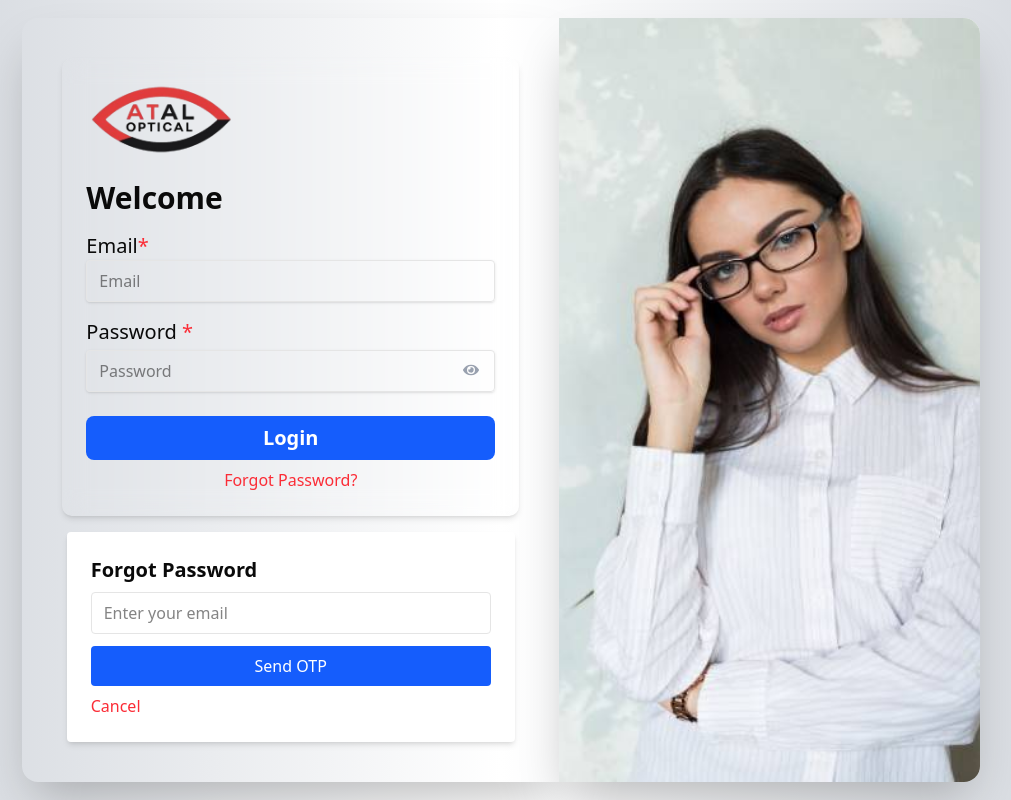
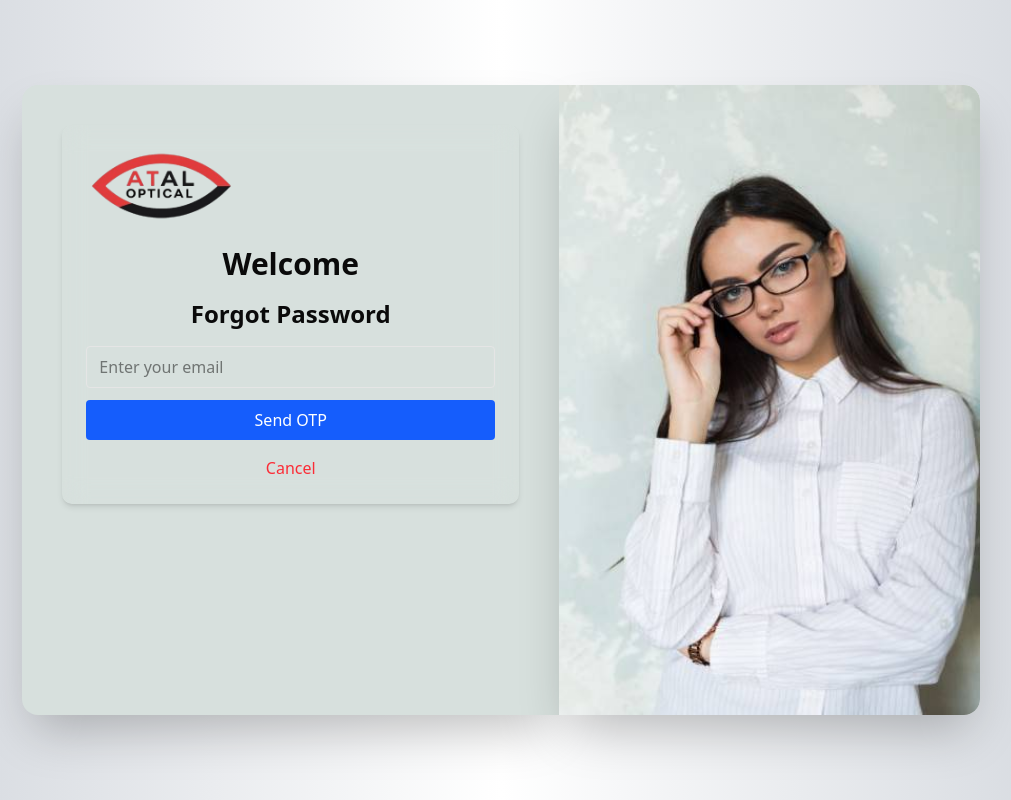
Before and after one commit to DipanshuPatelWWL/ATAL_Dashboard, a React (Vite) app: page /loginNew in a window 1280 px wide. Both pictures are taken after a click on the element "Forgot Password?". Shown: the whole page, without its empty margins (139-1150 px from the left). Built offline with nearby package versions, Linux system fonts and the light colour scheme.

Commit message:
login page redesgin

```diff
--- a/src/page/login/Login.jsx
+++ b/src/page/login/Login.jsx
@@ -1,224 +1,3 @@
-// import React, { useState, useContext } from "react";
-// import { AuthContext } from "../../authContext/AuthContext";
-// import { useNavigate, Link } from "react-router-dom";
-// import Swal from "sweetalert2";
-// import API from "../../API/Api";
-// import { FaEye, FaEyeSlash } from "react-icons/fa";
-// import logo from "../../assets/image/logo.png";
-// import girl2 from "../../assets/image/girl2.jpg";
-
-// const Login = () => {
-//   const [email, setEmail] = useState("");
-//   const [password, setPassword] = useState("");
-//   const { login } = useContext(AuthContext);
-//   const navigate = useNavigate();
-//   const [passwordVisible, setPasswordVisible] = useState(false);
-//   // Forgot password states
-//   const [step, setStep] = useState(1); // 1 = email, 2 = otp, 3 = reset
-//   const [resetEmail, setResetEmail] = useState("");
-//   const [otp, setOtp] = useState("");
-//   const [newPassword, setNewPassword] = useState("");
-
-//   const handleClick = () => {
-//     setPasswordVisible(!passwordVisible);
-//   };
-
-//   // 🔔 Toast
-//   const Toast = Swal.mixin({
-//     toast: true,
-//     position: "top-right",
-//     showConfirmButton: false,
-//     timer: 2000,
-//     timerProgressBar: true,
-//   });
-
-//   const handleSubmit = async (e) => {
-//     e.preventDefault();
-//     const success = await login(email, password);
-
-//     if (success) {
-//       Toast.fire({ icon: "success", title: "Login successful!" });
-//       const storedUser = JSON.parse(localStorage.getItem("user"));
-//       if (storedUser?.role === "admin") navigate("/admin/home");
-//       if (storedUser?.role === "vendor") navigate("/vendor/home");
-//       if (storedUser?.role === "company") navigate("/company/home");
-//     } else {
-//       Toast.fire({ icon: "error", title: "Invalid email or password" });
-//     }
-//   };
-
-//   // Step 1: Request OTP
-//   const sendOtp = async () => {
-//     try {
-//       await API.post("/auth/send-otp", { email: resetEmail });
-//       Toast.fire({ icon: "success", title: "OTP sent to email!" });
-//       setStep(2);
-//     } catch (err) {
-//       Toast.fire({
-//         icon: "error",
-//         title: err.response?.data?.message || "Failed to send OTP",
-//       });
-//     }
-//   };
-
-//   // Step 2: Verify OTP
-//   const verifyOtp = async () => {
-//     try {
-//       await API.post("/auth/verify-otp", { email: resetEmail, otp });
-//       Toast.fire({ icon: "success", title: "OTP verified!" });
-//       setStep(3);
-//     } catch (err) {
-//       Toast.fire({ icon: "error", title: "Invalid OTP" });
-//     }
-//   };
-
-//   // Step 3: Reset Password
-//   const resetPassword = async () => {
-//     try {
-//       await API.post("/auth/reset-password", {
-//         email: resetEmail,
-//         newPassword,
-//       });
-//       Toast.fire({ icon: "success", title: "Password reset successfully!" });
-//       setStep(1);
-//     } catch (err) {
-//       Toast.fire({ icon: "error", title: "Failed to reset password" });
-//     }
-//   };
-
-//   return (
-//     <div className="flex h-screen items-center justify-center bg-gradient-to-r min-h-screen from-gray-300 via-white to-gray-300">
-//       <div className="mb-4 mt-4 flex max-w-6xl flex-col sm:mx-2 xl:flex-row">
-//         {/* Left Side */}
-//         <div className="w-full bg-[#d7e0dd shadow-2xl xl:w-2/3 xl:rounded-bl-2xl xl:rounded-tl-2xl">
-//           <div className="m-10 max-w-5xl">
-//             <form
-//               onSubmit={handleSubmit}
-//               className="backdrop-blur-md p-6 rounded-lg shadow-md w-full"
-//             >
-//               <img
-//                 src={logo}
-//                 loading="lazy"
-//                 alt="logo"
-//                 className="w-[150px] mb-6"
-//               />
-//               <div className="text-3xl font-bold mb-4">Welcome</div>
-//               {/* Email */}
-//               <label>
-//                 <span className="text-xl">
-//                   Email<span className="text-red-500">*</span>
-//                 </span>
-//               </label>
-//               <div className="mb-4">
-//                 <input
-//                   type="email"
-//                   className="w-full appearance-none rounded border px-3 py-2 pr-10 shadow focus:bg-slate-50 focus:shadow focus:outline-none focus:border-red-500"
-//                   placeholder="Email"
-//                   value={email}
-//                   onChange={(e) => setEmail(e.target.value)}
-//                   required
-//                 />
-//               </div>
-//               {/* Password */}
-//               <div className="relative flex flex-col justify-center gap-1 text-left">
-//                 <span className="text-xl">
-//                   Password <span className="text-red-500">*</span>
-//                 </span>
-//                 <input
-//                   type={passwordVisible ? "text" : "password"}
-//                   name="password"
-//                   id="password"
-//                   placeholder="Password"
-//                   required
-//                   value={password}
-//                   onChange={(e) => setPassword(e.target.value)}
-//                   className="w-full appearance-none rounded border mb-6 px-3 py-2 pr-10 shadow focus:bg-slate-50 focus:shadow focus:outline-none focus:border-red-500"
-//                 />
-//                 <button
-//                   type="button"
-//                   className="absolute right-4 top-11 text-gray-400 hover:cursor-pointer"
-//                   onClick={handleClick}
-//                 >
-//                   {passwordVisible ? <FaEyeSlash /> : <FaEye />}
-//                 </button>
-//               </div>
-
-//               {/* Login Button */}
-//               <button
-//                 type="submit"
-//                 className="w-full bg-blue-600 text-white py-2 rounded-md hover:cursor-pointer text-xl font-semibold">
-//                 Login
-//               </button>
-//               <p
-//                 onClick={() =>
-//                   Swal.fire({
-//                     title: "Forgot Password?",
-//                     html:
-//                       step === 1
-//                         ? `<input type="email" id="email" class="swal2-input" placeholder="Enter your email"/>`
-//                         : step === 2
-//                           ? `<input type="text" id="otp" class="swal2-input" placeholder="Enter OTP"/>`
-//                           : `<input type="password" id="newPassword" class="swal2-input" placeholder="Enter new password"/>`,
-//                     confirmButtonText:
-//                       step === 1
-//                         ? "Send OTP"
-//                         : step === 2
-//                           ? "Verify OTP"
-//                           : "Reset Password",
-//                     showCancelButton: true,
-//                     preConfirm: () => {
-//                       if (step === 1) {
-//                         setResetEmail(document.getElementById("email").value);
-//                         sendOtp();
-//                       } else if (step === 2) {
-//                         setOtp(document.getElementById("otp").value);
-//                         verifyOtp();
-//                       } else {
-//                         setNewPassword(
-//                           document.getElementById("newPassword").value
-//                         );
-//                         resetPassword();
-//                       }
-//                     },
-//                   })
-//                 }
-//                 className="text-red-500 cursor-pointer text-center mt-2 block"
-//               >
-//                 Forgot Password?
-//               </p>
-//             </form>
-//           </div>
-//         </div>
-
-//         {/* Right Side */}
-//         <div className="w-full bg-white shadow-2xl xl:w-auto xl:rounded-br-2xl xl:rounded-tr-2xl">
-//           <img
-//             src={girl2}
-//             loading="lazy"
-//             decoding="async"
-//             alt="frame"
-//             className="hidden w-full object-cover xl:block xl:w-[500px] xl:rounded-br-2xl xl:rounded-tr-2xl h-full"
-//           />
-//         </div>
-//       </div>
-//     </div>
-//   );
-// };
-
-// export default Login;
-
-
-
-
-
-
-
-
-
-
-
-
-
 import React, { useState, useContext } from "react";
 import { AuthContext } from "../../authContext/AuthContext";
 import { useNavigate } from "react-router-dom";
@@ -236,16 +15,13 @@ const Login = () => {
   const [passwordVisible, setPasswordVisible] = useState(false);
 
   // Forgot password states
-  const [step, setStep] = useState(0); // 0 = hidden, 1 = email, 2 = otp, 3 = reset
+  const [step, setStep] = useState(0);
   const [resetEmail, setResetEmail] = useState("");
   const [otp, setOtp] = useState("");
   const [newPassword, setNewPassword] = useState("");
 
-  const handleClick = () => {
-    setPasswordVisible(!passwordVisible);
-  };
+  const handleClick = () => setPasswordVisible(!passwordVisible);
 
-  // 🔔 Toast
   const Toast = Swal.mixin({
     toast: true,
     position: "top-right",
@@ -254,11 +30,7 @@ const Login = () => {
     timerProgressBar: true,
   });
 
-  // ✅ Login
-  // const handleSubmit = async (e) => {
-  //   e.preventDefault();
-  //   const success = await login(email, password);
-
+  // Login
   const handleSubmit = async (e) => {
     e.preventDefault();
     const success = await login(email.trim(), password);
@@ -277,8 +49,7 @@ const Login = () => {
   // Step 1: Request OTP
   const sendOtp = async () => {
     try {
-      const res = await API.post("/auth/send-otp", { email: resetEmail });
-
+      await API.post("/auth/send-otp", { email: resetEmail });
       Toast.fire({ icon: "success", title: "OTP sent to email!" });
       setStep(2); // Move to OTP input
     } catch (err) {
@@ -303,12 +74,9 @@ const Login = () => {
   // Step 3: Reset Password
   const resetPassword = async () => {
     try {
-      await API.post("/auth/reset-password", {
-        email: resetEmail,
-        newPassword,
-      });
+      await API.post("/auth/reset-password", { email: resetEmail, newPassword });
       Toast.fire({ icon: "success", title: "Password reset successfully!" });
-      // Reset states
+      // Reset all states and go back to login
       setStep(0);
       setResetEmail("");
       setOtp("");
@@ -322,91 +90,83 @@ const Login = () => {
     <div className="flex h-screen items-center justify-center bg-gradient-to-r from-gray-300 via-white to-gray-300">
       <div className="mb-4 mt-4 flex max-w-6xl flex-col sm:mx-2 xl:flex-row">
         {/* Left Side */}
-        <div className="w-full bg-[#d7e0dd shadow-2xl xl:w-2/3 xl:rounded-bl-2xl xl:rounded-tl-2xl">
+        <div className="w-full bg-[#d7e0dd] shadow-2xl xl:w-2/3 xl:rounded-bl-2xl xl:rounded-tl-2xl">
           <div className="m-10 max-w-5xl">
-            <form
-              onSubmit={handleSubmit}
-              className="backdrop-blur-md p-6 rounded-lg shadow-md w-full"
-            >
-              <img
-                src={logo}
-                loading="lazy"
-                alt="logo"
-                className="w-[150px] mb-6"
-              />
-              <div className="text-3xl font-bold mb-4">Welcome</div>
+            <form className="backdrop-blur-md p-6 rounded-lg shadow-md w-full">
+              <img src={logo} loading="lazy" alt="logo" className="w-[150px] mb-6" />
+              <div className="text-3xl font-bold mb-4 text-center">Welcome</div>
+
+              {/* ===== Login Form ===== */}
+              {step === 0 && (
+                <>
                   {/* Email */}
-              <label>
-                <span className="text-xl">
-                  Email<span className="text-red-500">*</span>
-                </span>
+                  <label className="text-xl mb-1 block">
+                    Email <span className="text-red-500">*</span>
                   </label>
-              <div className="mb-4">
                   <input
                     type="email"
-                  className="w-full appearance-none rounded border px-3 py-2 pr-10 shadow focus:bg-slate-50 focus:shadow focus:outline-none focus:border-red-500"
+                    className="w-full appearance-none rounded border px-3 py-2 pr-10 shadow focus:bg-slate-50 focus:shadow focus:outline-none focus:border-red-500 mb-4"
                     placeholder="Email"
                     value={email}
                     onChange={(e) => setEmail(e.target.value)}
                     required
                   />
-              </div>
+
                   {/* Password */}
-              <div className="relative flex flex-col justify-center gap-1 text-left">
-                <span className="text-xl">
+                  <label className="text-xl mb-1 block">
                     Password <span className="text-red-500">*</span>
-                </span>
+                  </label>
+                  <div className="relative mb-6">
                     <input
                       type={passwordVisible ? "text" : "password"}
-                  name="password"
-                  id="password"
+                      className="w-full appearance-none rounded border mb-2 px-3 py-2 pr-10 shadow focus:bg-slate-50 focus:shadow focus:outline-none focus:border-red-500"
                       placeholder="Password"
-                  required
                       value={password}
                       onChange={(e) => setPassword(e.target.value)}
-                  className="w-full appearance-none rounded border mb-6 px-3 py-2 pr-10 shadow focus:bg-slate-50 focus:shadow focus:outline-none focus:border-red-500"
+                      required
                     />
                     <button
                       type="button"
-                  className="absolute right-4 top-11 text-gray-400 hover:cursor-pointer"
+                      className="absolute right-3 top-2 text-gray-400 hover:text-gray-700"
                       onClick={handleClick}
                     >
                       {passwordVisible ? <FaEyeSlash /> : <FaEye />}
                     </button>
                   </div>
 
-              {/* Login Button */}
                   <button
                     type="submit"
-                className="w-full bg-blue-600 text-white py-2 rounded-md hover:cursor-pointer text-xl font-semibold"
+                    className="w-full bg-blue-600 text-white py-2 rounded-md hover:bg-blue-700 text-xl font-semibold mb-2"
+                    onClick={handleSubmit}
                   >
                     Login
                   </button>
 
-              {/* Forgot Password */}
                   <p
+                    className="text-red-500 cursor-pointer text-center hover:underline"
                     onClick={() => setStep(1)}
-                className="text-red-500 cursor-pointer text-center mt-2 block"
                   >
                     Forgot Password?
                   </p>
-            </form>
+                </>
+              )}
 
-            {/* Inline Forgot Password Form */}
+              {/* ===== Forgot Password Form ===== */}
               {step > 0 && (
-              <div className="max-w-md mx-auto bg-white p-6 rounded shadow-md mt-4">
+                <>
                   {step === 1 && (
                     <>
-                    <h2 className="text-xl font-semibold mb-2">Forgot Password</h2>
+                      <h2 className="text-2xl font-bold mb-4 text-center">Forgot Password</h2>
                       <input
                         type="email"
                         placeholder="Enter your email"
-                      className="w-full border rounded px-3 py-2 mb-3"
+                        className="w-full border rounded px-3 py-2 mb-3 focus:outline-none focus:ring-2 focus:ring-blue-500"
                         value={resetEmail}
                         onChange={(e) => setResetEmail(e.target.value)}
                       />
                       <button
-                      className="w-full bg-blue-600 text-white py-2 rounded hover:cursor-pointer"
+                        type="button"
+                        className="w-full bg-blue-600 text-white py-2 rounded hover:bg-blue-700 transition mb-2"
                         onClick={sendOtp}
                       >
                         Send OTP
@@ -416,16 +176,17 @@ const Login = () => {
 
                   {step === 2 && (
                     <>
-                    <h2 className="text-xl font-semibold mb-2">Enter OTP</h2>
+                      <h2 className="text-2xl font-bold mb-4 text-center">Enter OTP</h2>
                       <input
                         type="text"
                         placeholder="Enter OTP"
-                      className="w-full border rounded px-3 py-2 mb-3"
+                        className="w-full border rounded px-3 py-2 mb-3 focus:outline-none focus:ring-2 focus:ring-blue-500"
                         value={otp}
                         onChange={(e) => setOtp(e.target.value)}
                       />
                       <button
-                      className="w-full bg-blue-600 text-white py-2 rounded hover:cursor-pointer"
+                        type="button"
+                        className="w-full bg-blue-600 text-white py-2 rounded hover:bg-blue-700 transition mb-2"
                         onClick={verifyOtp}
                       >
                         Verify OTP
@@ -435,16 +196,17 @@ const Login = () => {
 
                   {step === 3 && (
                     <>
-                    <h2 className="text-xl font-semibold mb-2">Reset Password</h2>
+                      <h2 className="text-2xl font-bold mb-4 text-center">Reset Password</h2>
                       <input
                         type="password"
                         placeholder="Enter new password"
-                      className="w-full border rounded px-3 py-2 mb-3"
+                        className="w-full border rounded px-3 py-2 mb-3 focus:outline-none focus:ring-2 focus:ring-blue-500"
                         value={newPassword}
                         onChange={(e) => setNewPassword(e.target.value)}
                       />
                       <button
-                      className="w-full bg-blue-600 text-white py-2 rounded hover:cursor-pointer"
+                        type="button"
+                        className="w-full bg-blue-600 text-white py-2 rounded hover:bg-blue-700 transition mb-2"
                         onClick={resetPassword}
                       >
                         Reset Password
@@ -453,13 +215,14 @@ const Login = () => {
                   )}
 
                   <p
-                  className="text-red-500 mt-2 cursor-pointer"
+                    className="text-red-500 mt-2 cursor-pointer text-center hover:underline"
                     onClick={() => setStep(0)}
                   >
                     Cancel
                   </p>
-              </div>
+                </>
               )}
+            </form>
           </div>
         </div>
 
```
Lines whose indentation alone changed are shown as unchanged.
